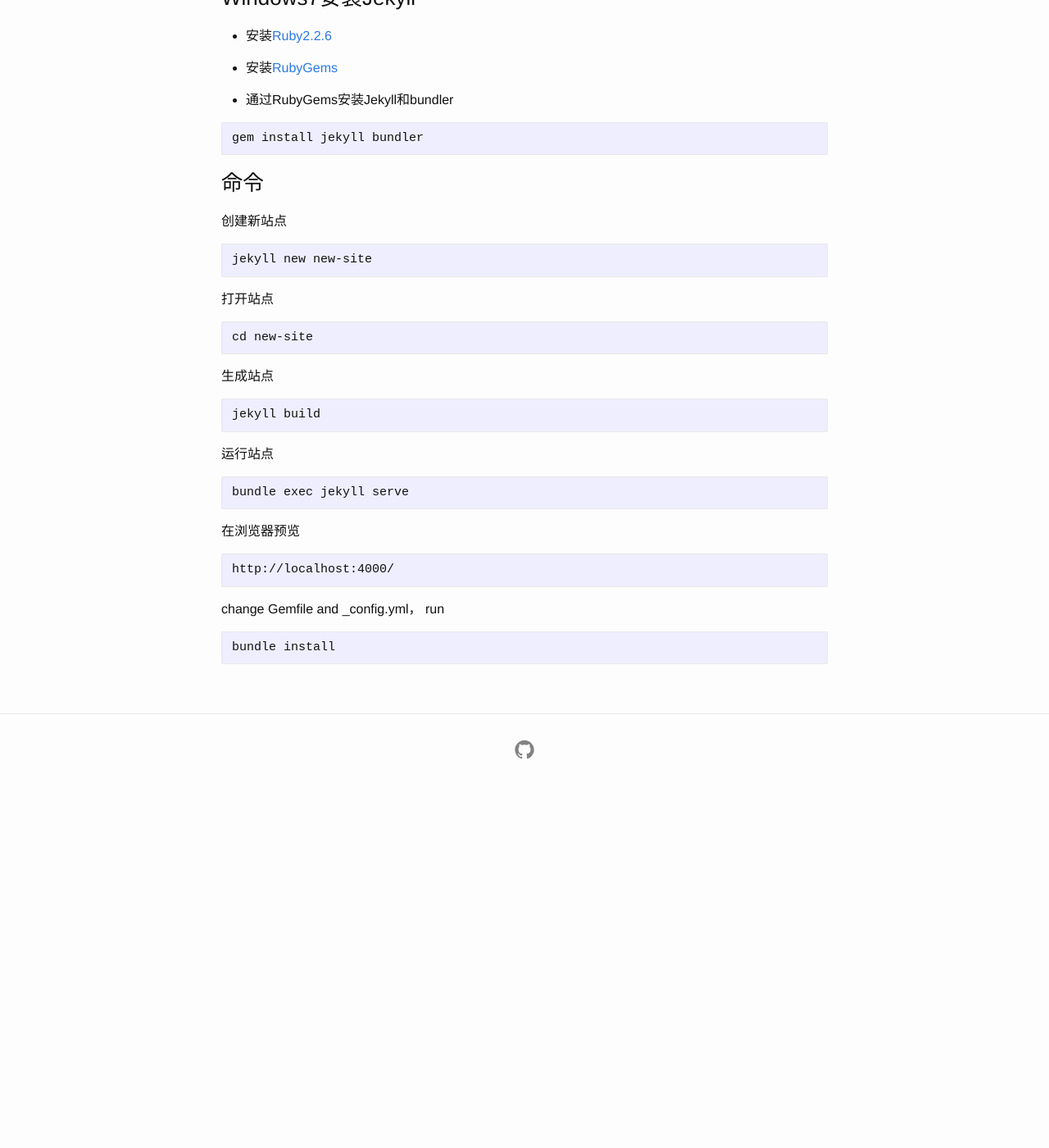
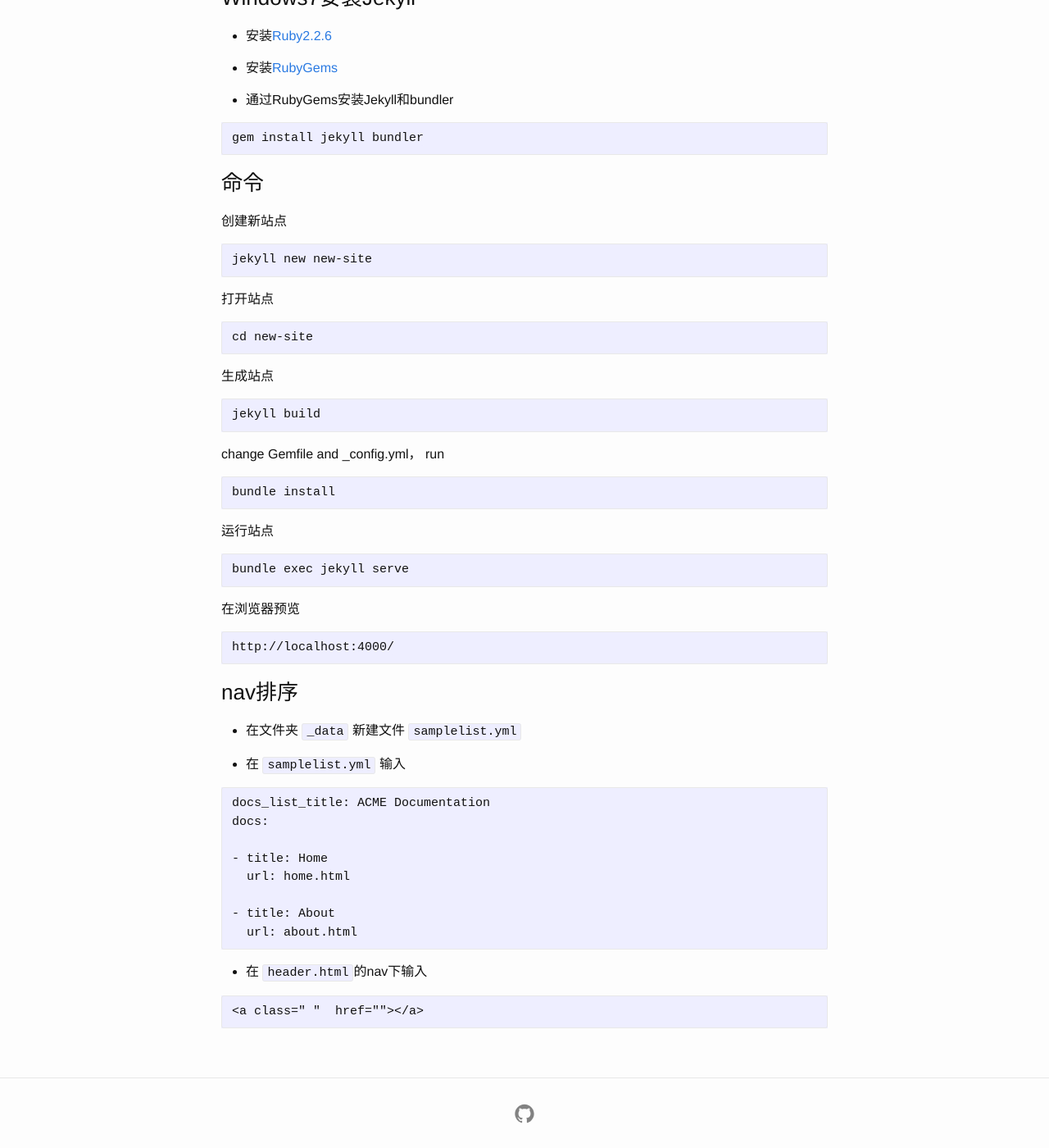
Before and after one commit to lcr/lcr.github.io, a Jekyll site: the page built from _posts/2017-09-24-jekyll.md, in a window 1280 px wide and 1400 px high, scrolled down 333 px. Shown: the whole window at 82% size. Built offline with Jekyll 4.4.1, drawn with Linux system fonts in a browser that asks for light colours; before the commit the page ends 1289 px from its top, so only the background shows below that.

Commit message:
del home.html

````diff
--- a/_config.yml
+++ b/_config.yml
@@ -46,3 +46,12 @@
 #   - vendor/cache/
 #   - vendor/gems/
 #   - vendor/ruby/
+
+defaults:
+  # _posts
+  - scope:
+      path: ""
+      type: posts
+    values:
+      layout: post
+      author: Leslie Lai
--- a/_data/samplelist.yml
+++ b/_data/samplelist.yml
@@ -2,7 +2,7 @@
 docs:
 
 - title: Home
-  url: home.html
+  url: index.html
 
 - title: About
   url: about.html
--- a/_posts/2017-09-24-jekyll.md
+++ b/_posts/2017-09-24-jekyll.md
@@ -39,6 +37,12 @@
 jekyll build
 ```
 
+change Gemfile and _config.yml，  run
+
+```
+bundle install
+```
+
 运行站点
 
 ```
@@ -51,8 +55,24 @@
 http://localhost:4000/
 ```
 
-change Gemfile and _config.yml，  run
+### nav排序
+- 在文件夹 `_data` 新建文件 `samplelist.yml`
+
+- 在 `samplelist.yml` 输入
 
 ```
-bundle install
+docs_list_title: ACME Documentation
+docs:
+
+- title: Home
+  url: home.html
+
+- title: About
+  url: about.html
 ```
+
+- 在 `header.html`的nav下输入
+
+```
+<a class=" "  href="{{ item.url }}">{{ item.title }}</a>
+```
--- a/home.html
+++ /dev/null
@@ -1,3 +0,0 @@
----
-layout: home
----
````
Also changed, not shown: other parts of _posts/2017-09-24-jekyll.md (+0 -2 lines), _posts/2017-09-23-markdown.md (+0 -2 lines).
